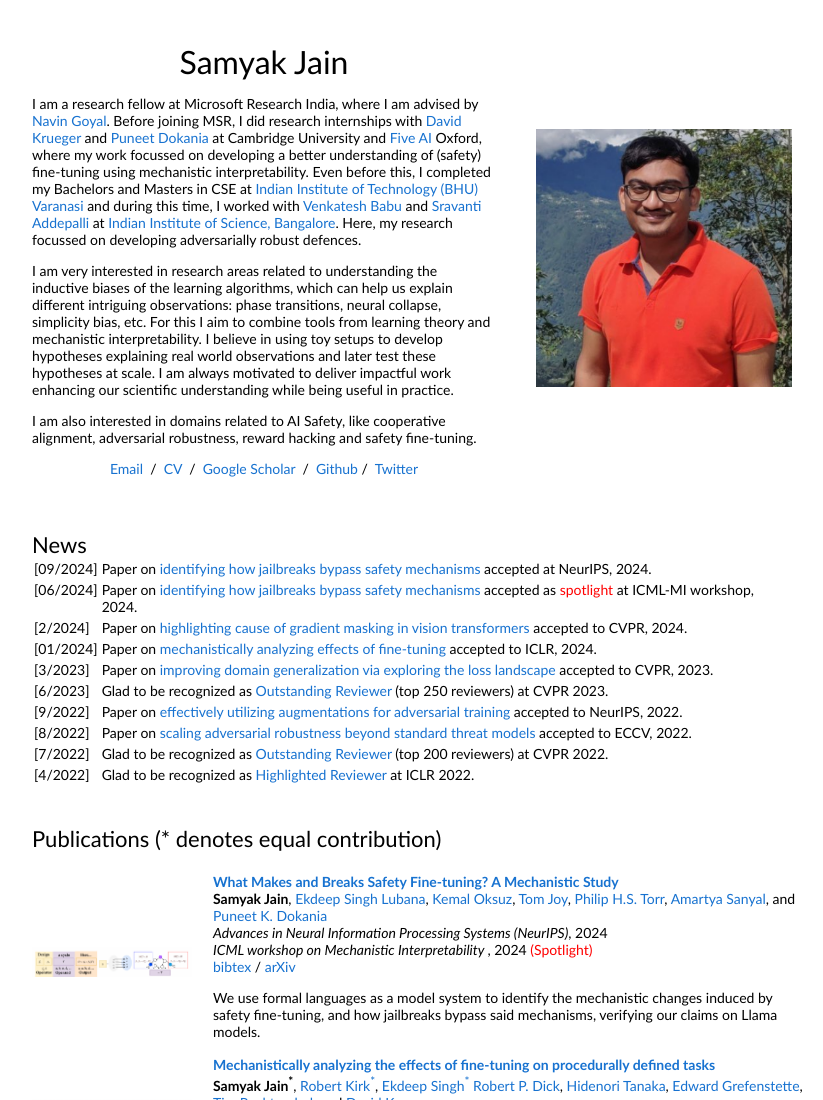
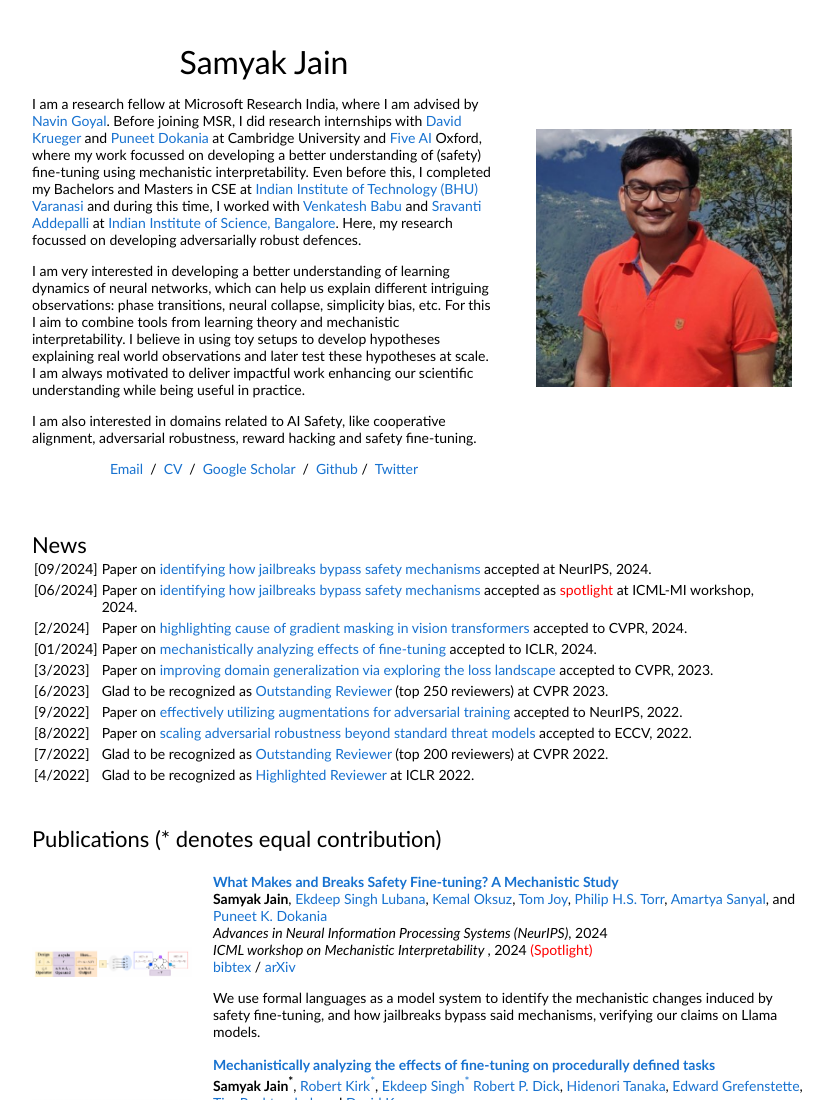
Before and after one commit to samyakjain0112/samyakjain0112.github.io, a plain HTML site: page index.html in a window 1280 px wide. Shown: the top 1100 px of the page, without its empty margins (228-1051 px from the left). Drawn offline with Linux system fonts and the light colour scheme.

Commit message:
added_files

```diff
--- a/index.html
+++ b/index.html
@@ -25,7 +25,7 @@
               <p>I am a research fellow at Microsoft Research India, where I am advised by <a href="https://scholar.google.com/citations?user=w8WJCnkAAAAJ&hl=en">Navin Goyal</a>. Before joining MSR, I did research internships with <a href="https://www.kasl.ai/">David Krueger</a> and <a href="https://puneetkdokania.github.io/">Puneet Dokania</a> at Cambridge University and <a href="https://www.five.ai/research">Five AI</a> Oxford, where my work focussed on developing a better understanding of (safety) fine-tuning using mechanistic interpretability. Even before this, I completed my Bachelors and Masters in CSE at <a href="https://www.iitbhu.ac.in/">Indian Institute of Technology (BHU) Varanasi</a> and during this time, I worked with <a href="https://val.cds.iisc.ac.in/">Venkatesh Babu</a> and <a href="https://scholar.google.com/citations?user=MOO12i0AAAAJ&hl=en">Sravanti Addepalli</a> at <a href="https://iisc.ac.in/">Indian Institute of Science, Bangalore</a>. Here, my research focussed on developing adversarially robust defences.
               </p>
               <p>
-                I am very interested in research areas related to understanding the inductive biases of the learning algorithms, which can help us explain different intriguing observations: phase transitions, neural collapse, simplicity bias, etc. For this I aim to combine tools from learning theory and mechanistic interpretability. I believe in using toy setups to develop hypotheses explaining real world observations and later test these hypotheses at scale. I am always motivated to deliver impactful work enhancing our scientific understanding while being useful in practice.
+                I am very interested in developing a better understanding of learning dynamics of neural networks, which can help us explain different intriguing observations: phase transitions, neural collapse, simplicity bias, etc. For this I aim to combine tools from learning theory and mechanistic interpretability. I believe in using toy setups to develop hypotheses explaining real world observations and later test these hypotheses at scale. I am always motivated to deliver impactful work enhancing our scientific understanding while being useful in practice.
               </p>
               <p>
                 I am also interested in domains related to AI Safety, like cooperative alignment, adversarial robustness, reward hacking and safety fine-tuning.
```
